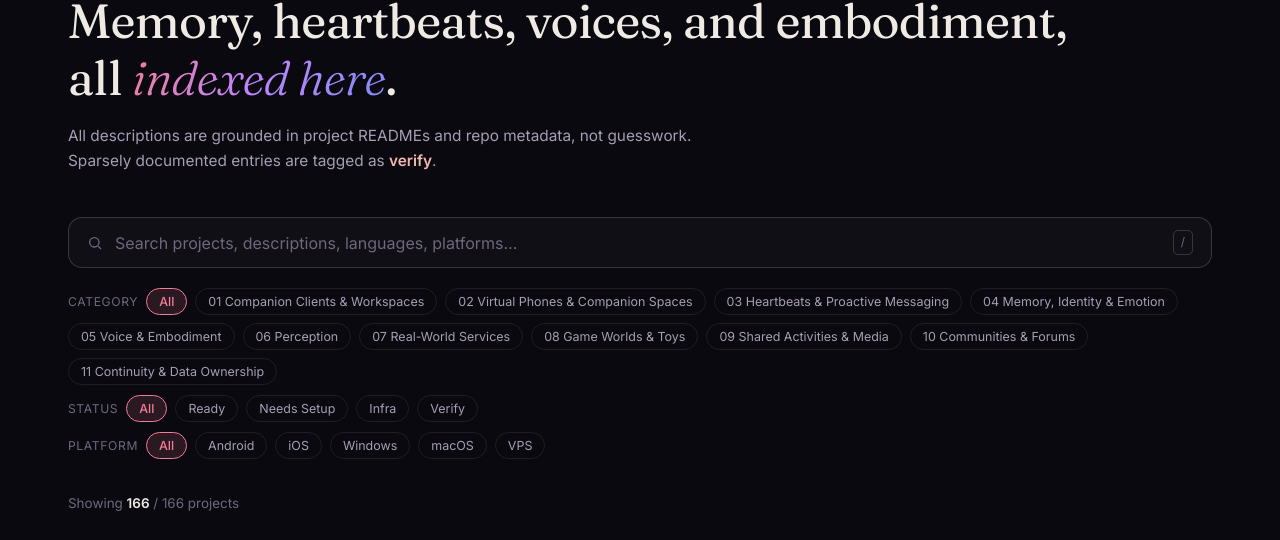
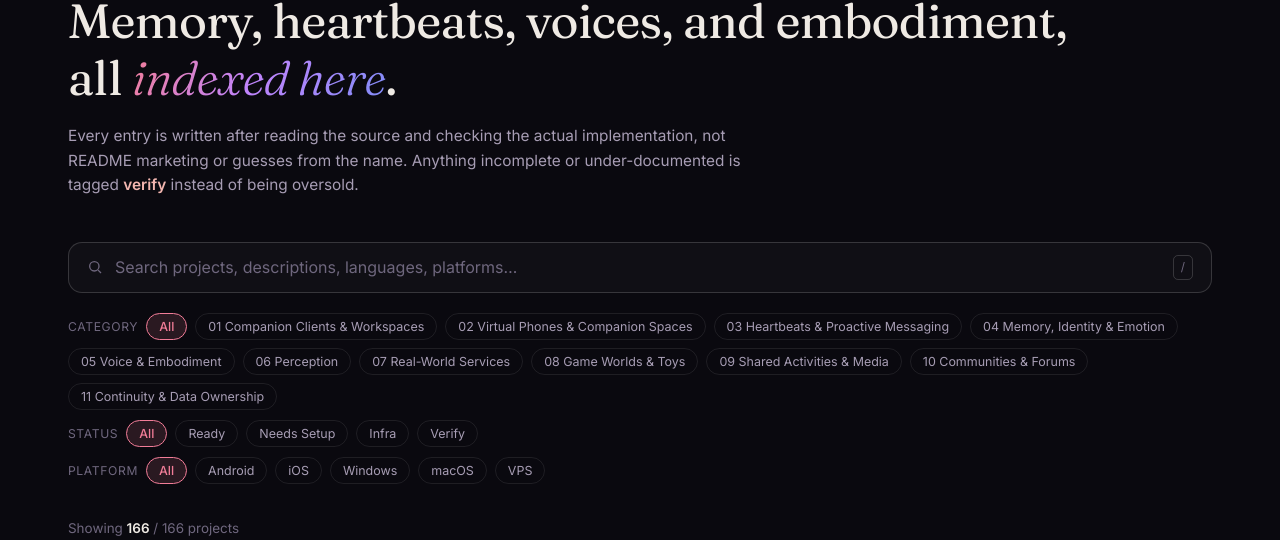
Before and after one commit to DasterProkio/awesome-ai-companion, a plain HTML site: page web/index.html in a window 1280 px wide. Shown: the part 1840-2380 px from the top of the page. Drawn offline with Linux system fonts and the light colour scheme; no server answers.

Commit message:
docs: state that every entry is verified against source code
The intro still said descriptions were based on READMEs and repo metadata,
which undersells the current process: every listed project is reviewed by
reading its implementation. Update both READMEs and the web index subtitle.

Co-Authored-By: Claude Opus 5.5 <noreply@anthropic.com>

```diff
--- a/web/index.html
+++ b/web/index.html
@@ -328,7 +328,7 @@ footer{border-top:1px solid var(--line); background:var(--bg2); padding:64px 28p
 <section id="index" class="wrap">
   <div class="eyebrow reveal" data-i18n="indexEyebrow">The Full Index</div>
   <h2 class="reveal" style="--d:80ms" id="indexTitle">Memory, heartbeats, voices, and embodiment,<br>all <em>indexed here</em>.</h2>
-  <p class="sec-sub reveal" style="--d:160ms" id="indexSub">All descriptions are grounded in project READMEs and repo metadata, not guesswork. Sparsely documented entries are tagged as <b style="color:#f3b6b0">verify</b>.</p>
+  <p class="sec-sub reveal" style="--d:160ms" id="indexSub">Every entry is written after reading the source and checking the actual implementation, not README marketing or guesses from the name. Anything incomplete or under-documented is tagged <b style="color:#f3b6b0">verify</b> instead of being oversold.</p>
 
   <div class="controls reveal" style="--d:200ms">
     <div class="search-row">
@@ -605,7 +605,7 @@ const I18N = {
     startQuote: '或者跳过所有现成框架 —— <b>把整份清单喂给你的 AI</b>，让 TA 研究这些设计，然后从零开始，为自己搭建一套属于 TA 的系统。这里收录的一些最好的方案，正是这样开始的。',
     indexEyebrow: "The Full Index · 完整收录",
     indexTitle: "记忆、心跳、声音与在场，<br>都在这里<em>登记造册</em>。",
-    indexSub: '所有描述基于各项目 README 与仓库元数据，而非仅凭名字猜测。文档单薄的条目会标为 <b style="color:#f3b6b0">verify</b>。',
+    indexSub: '每一条都读过源码、看过具体实现才写：不照搬 README 的宣传，也不凭名字猜用途。实现不完整或文档跟不上代码的，如实标为 <b style="color:#f3b6b0">verify</b>，不往高了标。',
     searchPlaceholder: "搜索项目、描述、语言、平台…",
     lblCat: "分类",
     lblSt: "状态",
@@ -663,7 +663,7 @@ const I18N = {
     startQuote: 'Or skip all existing frameworks — <b>feed this entire list to your AI</b>, let them study the designs, and build a tailored system from scratch. Some of the best setups here started exactly that way.',
     indexEyebrow: "The Full Index",
     indexTitle: "Memory, heartbeats, voices, and embodiment,<br>all <em>indexed here</em>.",
-    indexSub: 'All descriptions are grounded in project READMEs and repo metadata, not guesswork. Sparsely documented entries are tagged as <b style="color:#f3b6b0">verify</b>.',
+    indexSub: 'Every entry is written after reading the source and checking the actual implementation, not README marketing or guesses from the name. Anything incomplete or under-documented is tagged <b style="color:#f3b6b0">verify</b> instead of being oversold.',
     searchPlaceholder: "Search projects, descriptions, languages, platforms…",
     lblCat: "Category",
     lblSt: "Status",
```
Also changed, not shown: 2 other files.
